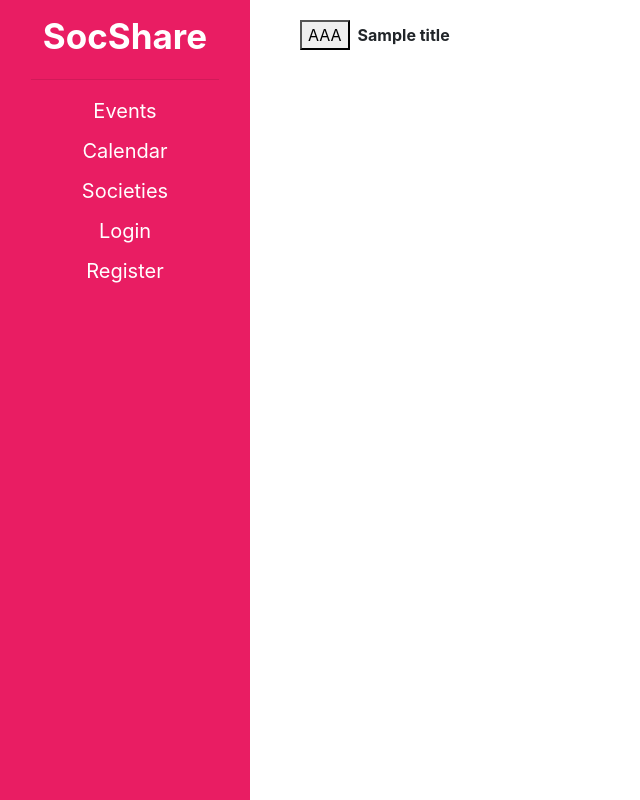
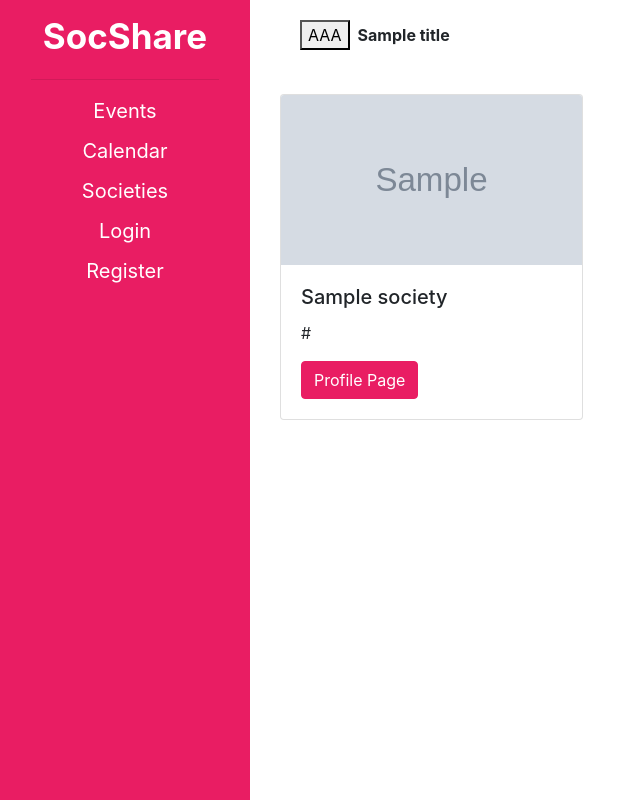
Before and after one commit to SocShare/SocShare, a Django app: template wad_project/templates/socshare/society.html in a window 1280 px wide. Shown: the whole page, without its empty margins (0-640 px from the left). Run offline with Django 3.2, Linux system fonts and the light colour scheme; the template is opened without the code that fills it: most values are stand-ins (such as "Sample title", 1, 10 or a date in 2020); grey boxes marked "Sample" are stand-in pictures; some libraries are stand-ins or nearby versions.

Commit message:
Krishangpantey (#18)
* Added Event page, Societies Page with functionality

* Trial Commit

* New Update

* fixing conflicts

* removing redundancies

Co-authored-by: Alex Tsernoh <foralwork@gmail.com>

```diff
--- a/wad_project/socshare/urls.py
+++ b/wad_project/socshare/urls.py
@@ -7,7 +7,7 @@ app_name = 'socshare'
 urlpatterns = [
     path('', views.events, name='index'),
     path('events/', views.events, name='events'),
-    path('events/<slug:event_slug>', views.event_page, name='event_page'),
+    path('events/<slug:event_slug>', views.event_page, name='event'),
     path('calendar/', views.calendar, name='calendar'),
     path('login/', views.login_page, name='login'),
     path('register/', views.register, name='register'),
@@ -17,5 +17,7 @@ urlpatterns = [
     path('test/', views.test, name='test'),
     path('logout/', views.logout_page, name='logout'),
     path('dashboard/add_event', views.add_event, name='add_event'),
-    path('dashboard/remove_event/<slug:event_slug>', views.remove_event, name='remove_event')
+    path('dashboard/<slug:event_slug>', views.edit_event, name = 'edit_event'),
+    path('dashboard/remove_event/<slug:event_slug>', views.remove_event, name='remove_event'),
+    path('soceity/', views.soceity, name='soceity')
 ]
--- a/wad_project/templates/socshare/base.html
+++ b/wad_project/templates/socshare/base.html
@@ -30,7 +30,7 @@
                 <ul class="list-unstyled nav-links">
                     <li><a href="{% url 'socshare:events' %}">Events</a></li>
                     <li><a href="{% url 'socshare:calendar' %}">Calendar</a></li>
-                    <li><a href="{% url 'socshare:profile' 'test' %}">Societies</a></li>
+                    <li><a href="{% url 'socshare:soceity'%}">Societies</a></li>
                     {% if user.is_authenticated %}
                     <li><a href="{% url 'socshare:user_profile' %}">Profile</a></li>
                     <li><a href="{% url 'socshare:dashboard' %}">Dashboard</a></li>
--- a/wad_project/templates/socshare/profile.html
+++ b/wad_project/templates/socshare/profile.html
@@ -7,6 +7,10 @@
     <img src="{{ MEDIA_URL }}{{ logo }}" class="logo" alt="">
     <h3 class="logo-name">{{ name }}</h3>
 </div>
+<br>
+<center><h2> Events </h2></center>
+
+<br>
 <div class="row row-cols-md-1 row-cols-lg-2 row-cols-xl-3 flex-grow m-5">
     {% if events %}
     {% for e in events %}
--- a/wad_project/templates/socshare/society.html
+++ b/wad_project/templates/socshare/society.html
@@ -1,3 +1,32 @@
 {% extends 'socshare/base.html' %}
 {% load static %}
 {% load template_tags %}
+
+{% block container %}
+
+{% if search %}
+<h1>Events matching '{{search}}'</h1>
+<br /><br />
+{% endif %}
+{% if society %}
+<br>
+    <div class="row row-cols-md-1 row-cols-lg-2 row-cols-xl-3 flex-grow">
+        {% for s in society%}
+        <div class="col mb-4">
+            <div class="card">
+                <img src="{{ MEDIA_URL }}{{ s.banner }}" class="card-img-top" alt="Card image">
+                <div class="card-body">
+                    <h5 class="card-title">{{ s.name }}</h5>
+                    <p class="card-text">{{ s.website }}</p>
+                    <!-- Add Society Profile Page -->
+                    <a href="{% url 'socshare:user_profile' %}{{ s.slug }}" class="btn btn-primary color-main">Profile Page</a>
+                </div>
+            </div>
+        </div>
+        {% endfor %}
+    </div>
+
+{% else %}
+    <strong>There are no societies to show.</strong>
+{% endif %}
+{% endblock %}
```
Also changed, not shown: wad_project/socshare/views.py (+19 -2 lines), wad_project/templates/socshare/dashboard.html (+18 -13 lines), wad_project/static/css/style.css (line endings or trailing spaces), wad_project/templates/socshare/event.html (deleted).
